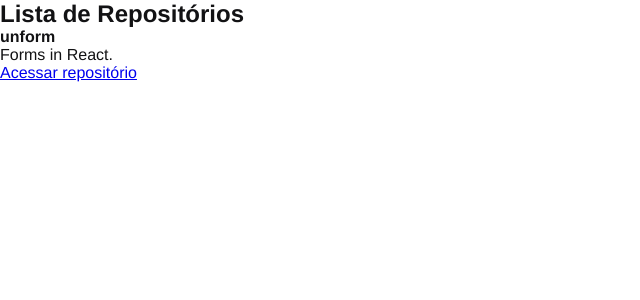
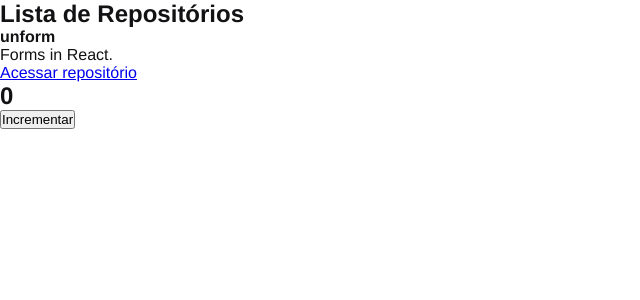
Before and after one commit to ayrtonbsouza/web-github-explorer-ignite, a React app: page / in a window 1280 px wide. Shown: the top 300 px of the page, without its empty margins (0-640 px from the left). Built offline with nearby package versions, Linux system fonts and the light colour scheme; the HTML template or start-up script is replaced by a standard one.

Commit message:
[:sparkles:] developing counter component to prove state concept

```diff
--- a/src/App.jsx
+++ b/src/App.jsx
@@ -1,6 +1,12 @@
+import { Counter } from './components/Counter';
 import { RepositoryList } from './components/RepositoryList';
 import './styles/global.scss';
 
 export function App() {
-  return <RepositoryList />
+  return (
+    <>
+      <RepositoryList />
+      <Counter />
+    </>
+  )
 }
--- /dev/null
+++ b/src/components/Counter.jsx
@@ -0,0 +1,18 @@
+import { useState } from 'react'
+
+export function Counter() {
+  const [counter, setCounter] = useState(0)
+
+  function increment() {
+    setCounter(counter + 1)
+  }
+
+  return (
+    <div>
+      <h2>{counter}</h2>
+      <button type='button' onClick={increment}>
+        Incrementar
+      </button>
+    </div>
+  );
+}
```
